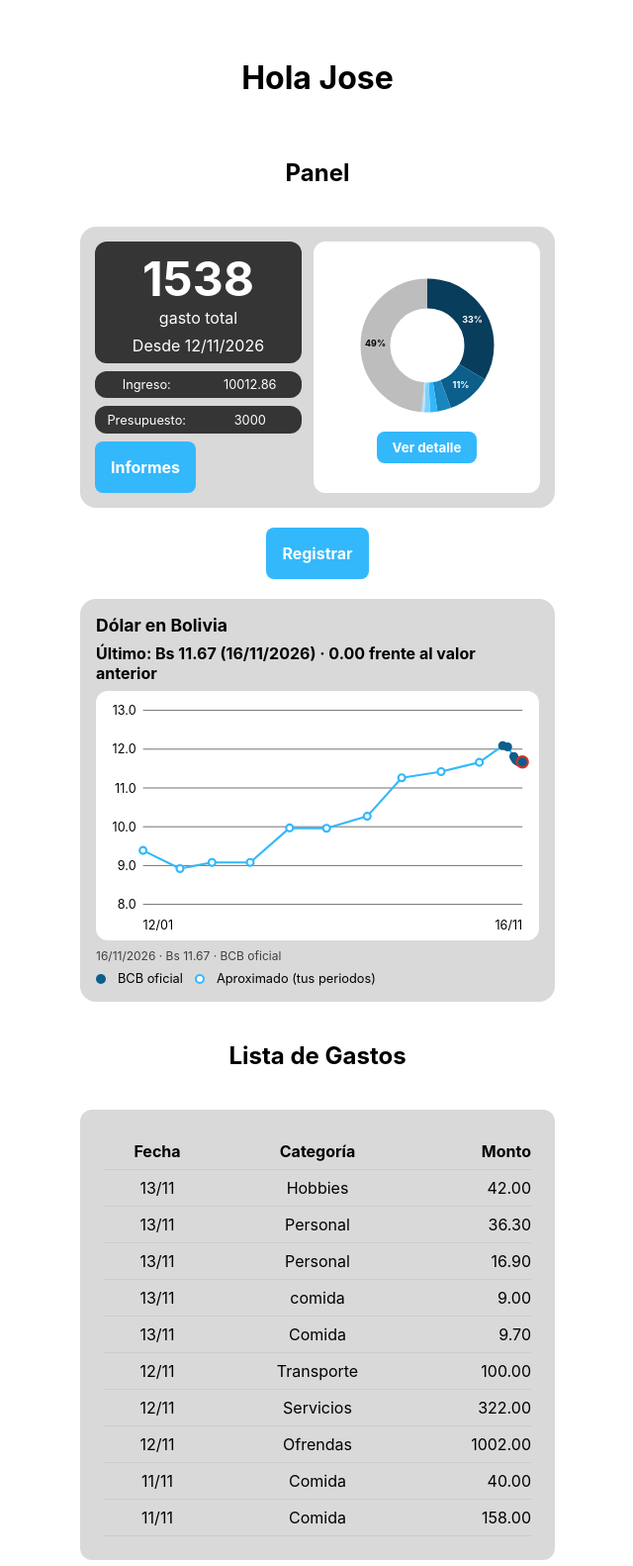
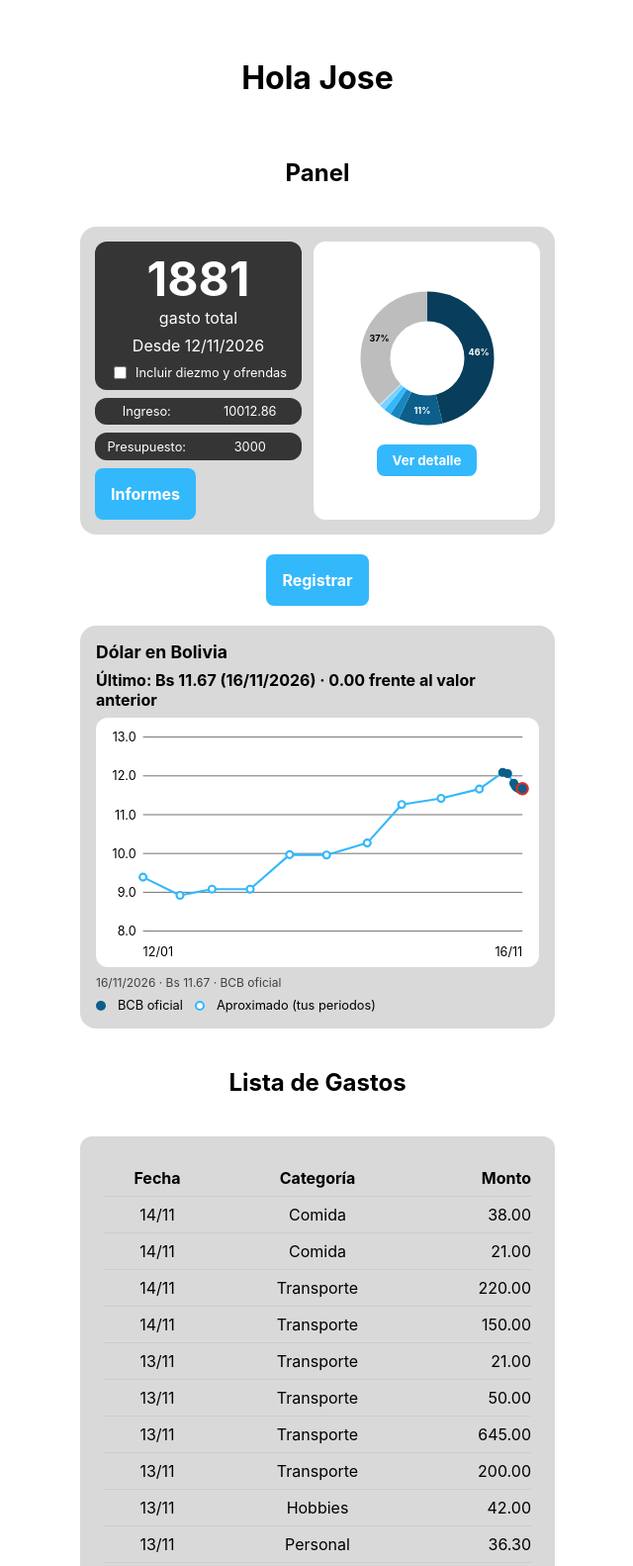
Before and after one commit to jsanchezb34/finance-tracker-lite, a plain HTML site: page index.html in a window 1280 px wide. Shown: the top 1582 px of the page at 99% size, without its empty margins (319-959 px from the left). Drawn offline with Linux system fonts and the light colour scheme.

Commit message:
opcion de omitir diezmo

```diff
--- a/data/gastos.csv
+++ b/data/gastos.csv
@@ -561,3 +561,11 @@ fecha,categoria,detalle,monto_bs
 2026-11-13,Personal,desorante,16.9
 2026-11-13,Personal,shampoo,36.3
 2026-11-13,Hobbies,Cuadro,42
+2026-11-13,Transporte,Moto arreglo,200
+2026-11-13,Transporte,Moto piezas,645
+2026-11-13,Transporte,Gsolina/moto,50
+2026-11-13,Transporte,Auto/pernos,21
+2026-11-14,Transporte,pomo auto,150
+2026-11-14,Transporte,moto bateria,220
+2026-11-14,Comida,Soda,21
+2026-11-14,Comida,churrasco,38
--- a/index.html
+++ b/index.html
@@ -18,10 +18,14 @@
      <section id="main-card">
         <section>
             <div id="main-total">
-                <h3 id="gasto-total">1000</h3>
-                <p>gasto total</p>
-                <p id="desde">Desde 12/13/1234</p>
-             </div>
+            <h3 id="gasto-total">1000</h3>
+            <p>gasto total</p>
+            <p id="desde">Desde 12/13/1234</p>
+            <label class="opcion-diezmo">
+                <input type="checkbox" id="incluir-diezmo">
+                Incluir diezmo y ofrendas
+            </label>
+            </div>
 
             <div class="totales">
                 <p>Ingreso:</p>
--- a/js/dona.js
+++ b/js/dona.js
@@ -79,11 +79,12 @@ function mostrarBanner(dona, indices) {
 }
 
 export function cerrarBannerAlTocarFondo() {
-  document.getElementById("banner").addEventListener("click", e => {
+  // onclick reemplaza el manejador anterior (no se acumulan al redibujar)
+  document.getElementById("banner").onclick = e => {
     if (e.target === e.currentTarget) {
       e.currentTarget.hidden = true;
     }
-  });
+  };
 }
 
 export function dibujarDona(svg, dona) {
@@ -135,13 +136,19 @@ export function dibujarDona(svg, dona) {
 // Dona de la página de inicio (con botón "Ver detalle")
 export function mostrarDona(gastosPeriodo, presupuesto) {
   const dona = calcularDona(gastosPeriodo, presupuesto);
-  if (dona.suma === 0) return;
+  const svg = document.getElementById("dona");
 
-  dibujarDona(document.getElementById("dona"), dona);
+  if (dona.suma === 0) {
+    svg.innerHTML = "";
+    return;
+  }
 
-  document.getElementById("btn-detalle").addEventListener("click", () => {
+  dibujarDona(svg, dona);
+
+  // onclick reemplaza el manejador anterior (no se acumulan al redibujar)
+  document.getElementById("btn-detalle").onclick = () => {
     mostrarBanner(dona, dona.grupos.map((_, i) => i));
-  });
+  };
 
   cerrarBannerAlTocarFondo();
 }
--- a/js/inicio.js
+++ b/js/inicio.js
@@ -3,7 +3,7 @@
 import { cargarGastos, cargarPeriodos } from "./datos.js";
 import {
   obtenerUltimos, obtenerPeriodoActual, gastosDelPeriodo,
-  sumarMontos, formatearFechaCompleta, mostrarError
+  sumarMontos, formatearFechaCompleta, esDiezmo, mostrarError
 } from "./utilidades.js";
 import { mostrarLista } from "./lista.js";
 import { mostrarDona } from "./dona.js";
@@ -22,11 +22,21 @@ async function iniciar() {
   mostrarLista(obtenerUltimos(gastos, 10), document.getElementById("lista-filas"));
 
   const periodo = obtenerPeriodoActual(periodos);
-  if (periodo) {
-    const gastosPeriodo = gastosDelPeriodo(gastos, periodo);
-    mostrarResumen(periodo, gastosPeriodo);
-    mostrarDona(gastosPeriodo, periodo.presupuesto);
+  if (!periodo) return;
+
+  const gastosPeriodo = gastosDelPeriodo(gastos, periodo);
+  const casilla = document.getElementById("incluir-diezmo");
+
+  // Por defecto no se cuentan el diezmo ni las ofrendas; la casilla los incluye
+  function actualizar() {
+    const incluir = casilla && casilla.checked;
+    const considerados = incluir ? gastosPeriodo : gastosPeriodo.filter(g => !esDiezmo(g));
+    mostrarResumen(periodo, considerados);
+    mostrarDona(considerados, periodo.presupuesto);
   }
+
+  if (casilla) casilla.addEventListener("change", actualizar);
+  actualizar();
 }
 
 iniciar().catch(mostrarError);
--- a/js/utilidades.js
+++ b/js/utilidades.js
@@ -38,6 +38,13 @@ export function escapar(texto) {
 
 export function sumarMontos(gastos) {
   return gastos.reduce((s, g) => s + g.monto, 0);
+}
+
+// Categorías que cuentan como diezmo y ofrendas (se pueden excluir de los cálculos)
+const CATEGORIAS_DIEZMO = ["ofrendas", "ofrenda", "donativos", "diezmo"];
+
+export function esDiezmo(gasto) {
+  return CATEGORIAS_DIEZMO.includes(normalizar(gasto.categoria));
 }
 
 export function obtenerUltimos(gastos, cantidad) {
--- a/styles/main.css
+++ b/styles/main.css
@@ -691,3 +691,14 @@ body[data-pagina="gastos"] #lista {
     stroke-linejoin: round;
     pointer-events: none;
 }
+
+.opcion-diezmo {
+    display: flex;
+    color: var(--text-light);
+    align-items: center;
+    justify-content: center;
+    gap: 6px;
+    padding-bottom: 0.5rem;
+    font-size: 0.8rem;
+    cursor: pointer;
+}
```
